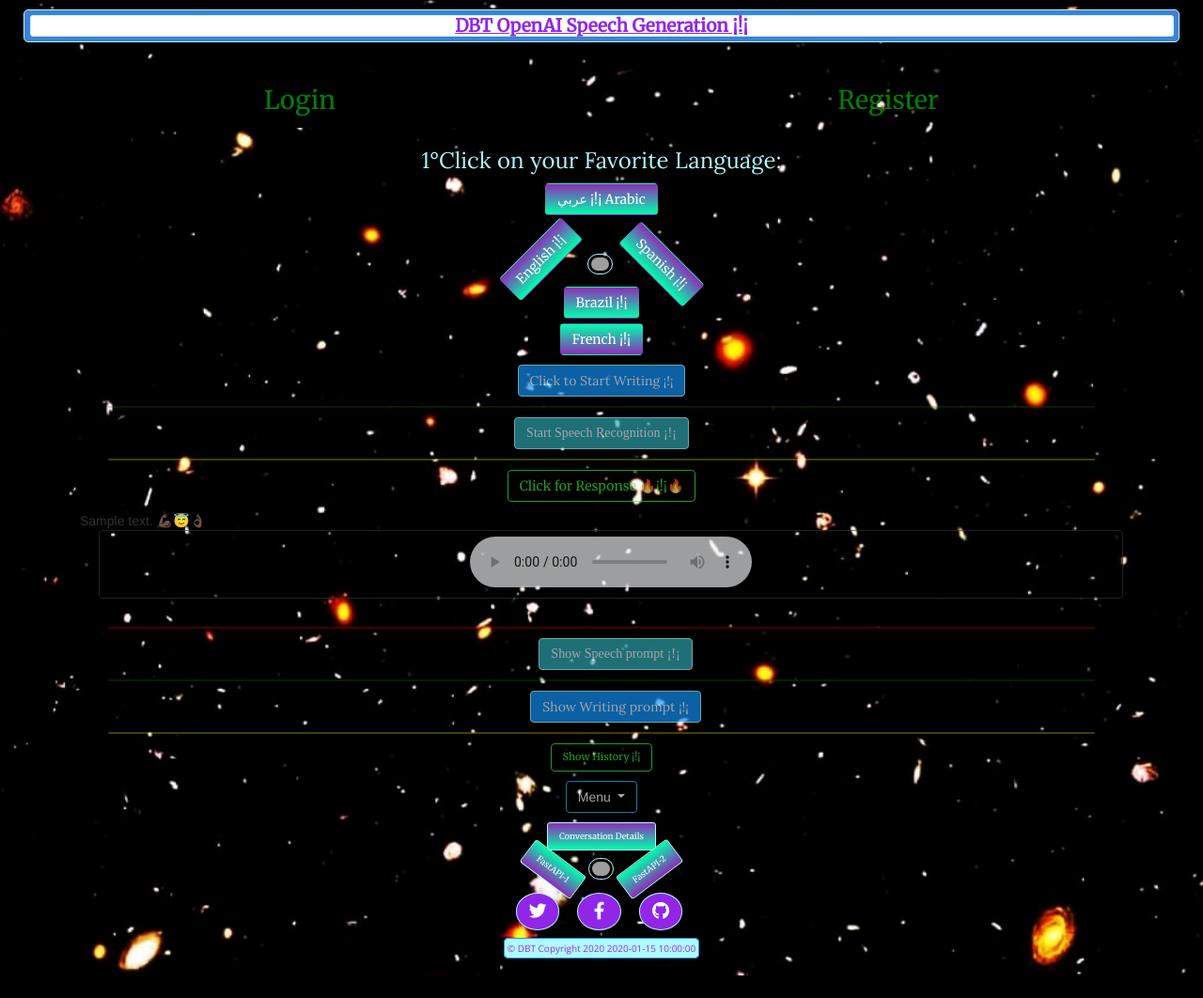
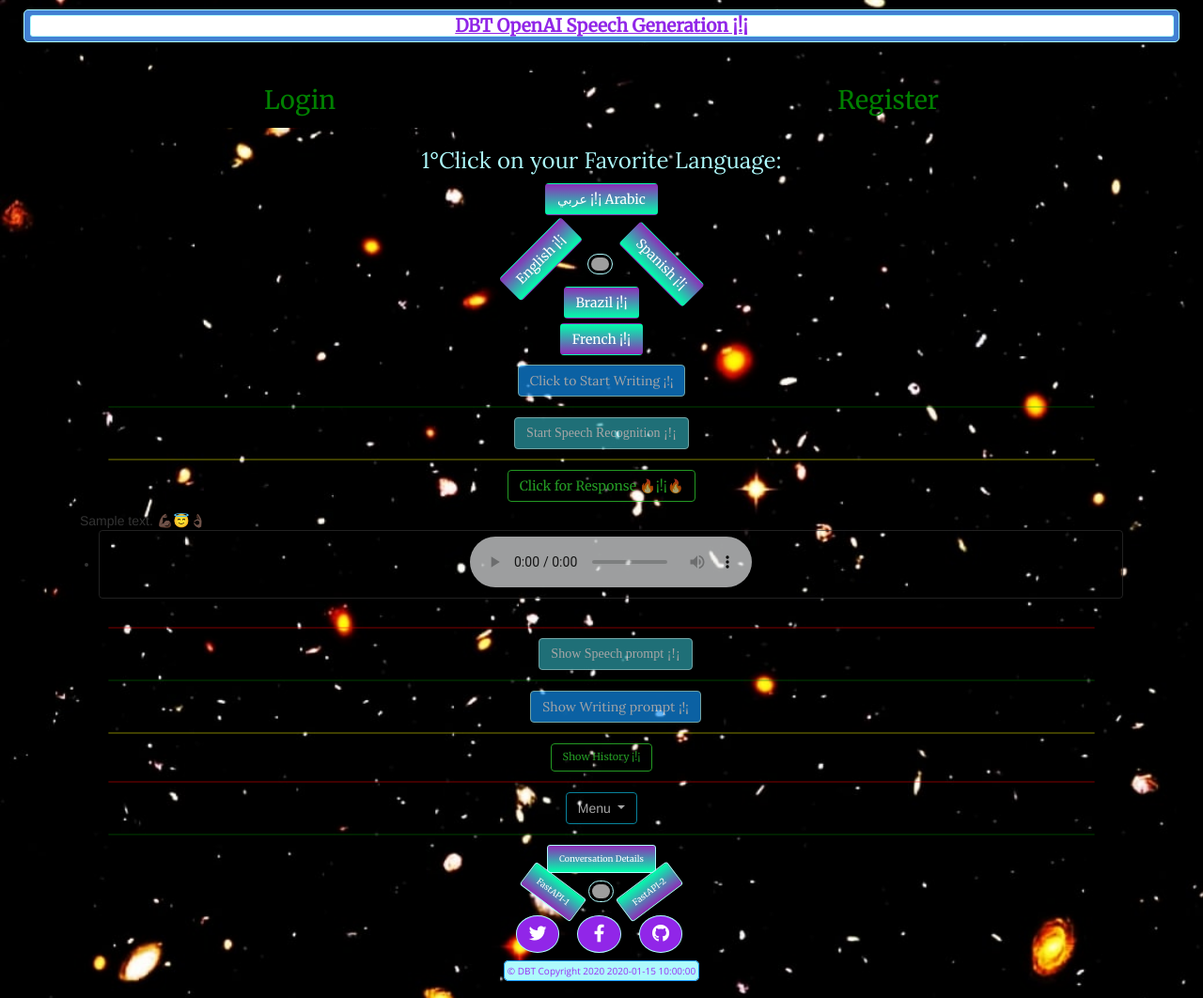
Before and after one commit to isaacaisha/dbt-openai, a Flask app: template templates/index.html in a window 1280 px wide. Shown: the whole page at 94% size. Before the commit the page ends 1038 px from the top, so only its background shows below. Run offline with Flask 3, Linux system fonts and the light colour scheme; tables that the repository leaves empty hold one stand-in row (values such as "Sample post"); the template is opened without the code that fills it: values that come from a table or form of the project are taken from there, most other values are stand-ins (such as "Sample title", 1, 10 or a date in 2020); some libraries are stand-ins or nearby versions; grey boxes are pictures that could not be loaded.

Commit message:
add style to the APP

```diff
--- a/templates/index.html
+++ b/templates/index.html
@@ -173,11 +173,12 @@
 </div>
 
 <!-- Add a button to show the history -->
-<div class="text-center">
+<div class="container text-center">
     <button id="showResultButton" type="button" class="btn text-center btn-story mb-3" onclick="toggleResultMemo()"
             style="--bs-btn-padding-y: .25rem; --bs-btn-padding-x: 1rem; --bs-btn-font-size: 1.3rem;">
         Show History ¡!¡
     </button>
+    <hr class="mb-3" style="color:red">
 </div>
 
 <div id="resultMemo" style="display: none;" class="text-center">
@@ -191,10 +192,11 @@
     <textarea class="textarea-memory mb-3" style="color:purple;">{{ summary_buffer }}</textarea>
 
     {% endfor %}
+    <hr class="mb-3" style="color:green">
 </div>
 
-<div class="dropdown text-center mb-3">
-    <button class="btn btn-info dropdown-toggle" type="button" data-bs-toggle="dropdown" aria-expanded="false">
+<div class="container dropdown text-center">
+    <button class="btn btn-info dropdown-toggle mb-3" type="button" data-bs-toggle="dropdown" aria-expanded="false">
         Menu
     </button>
     <ul class="dropdown-menu">
@@ -209,6 +211,7 @@
             </button>
         </li>
     </ul>
+    <hr class="mb-3" style="color:green">
 </div>
 
 {% endblock %}
--- a/templates/register.html
+++ b/templates/register.html
@@ -71,7 +71,7 @@
                     </form>
 
                     <div class="mt-4">
-                      <p>Already have an account? <a href="{{ url_for('login') }}">Log in here</a>.</p>
+                      <p style="color:gray;">Already have an account? <a href="{{ url_for('login') }}">Log in here</a>.</p>
                     </div>
                 </div>
             </div>
```
Also changed, not shown: 1 other file.
